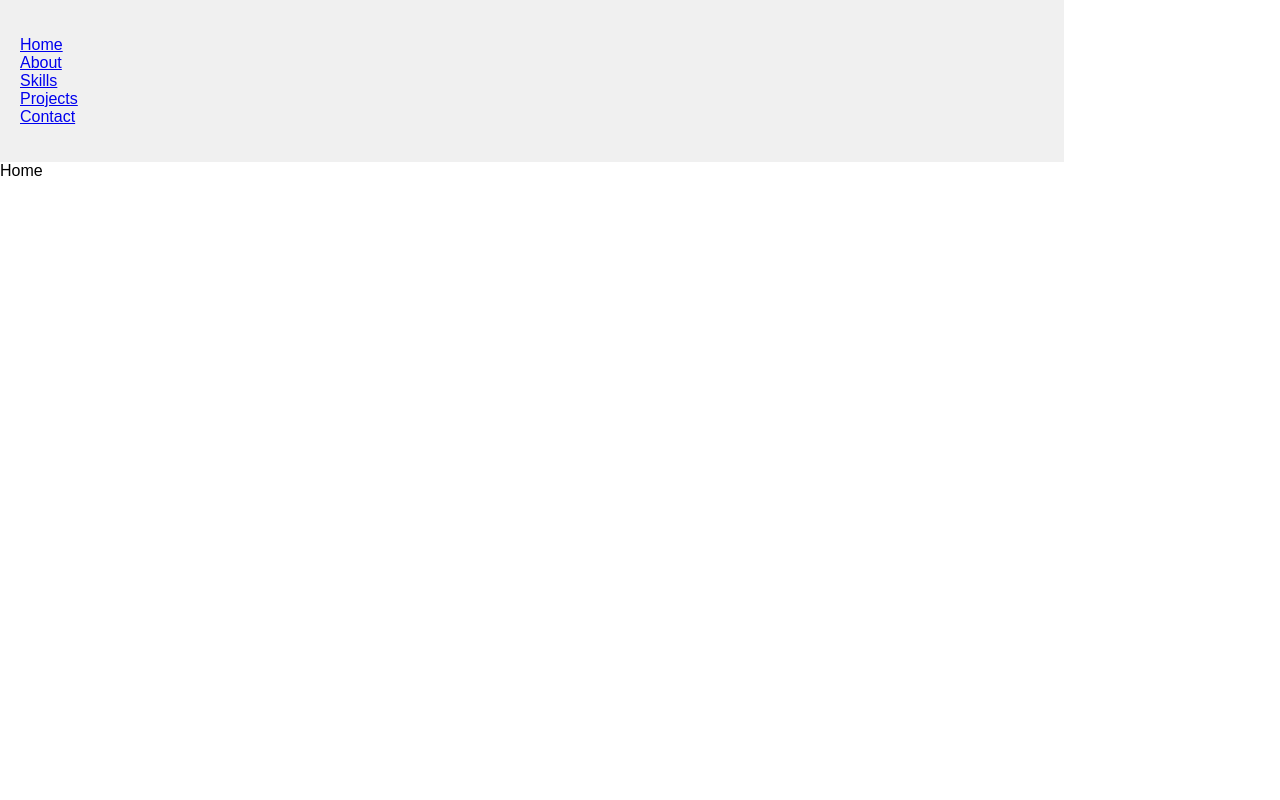
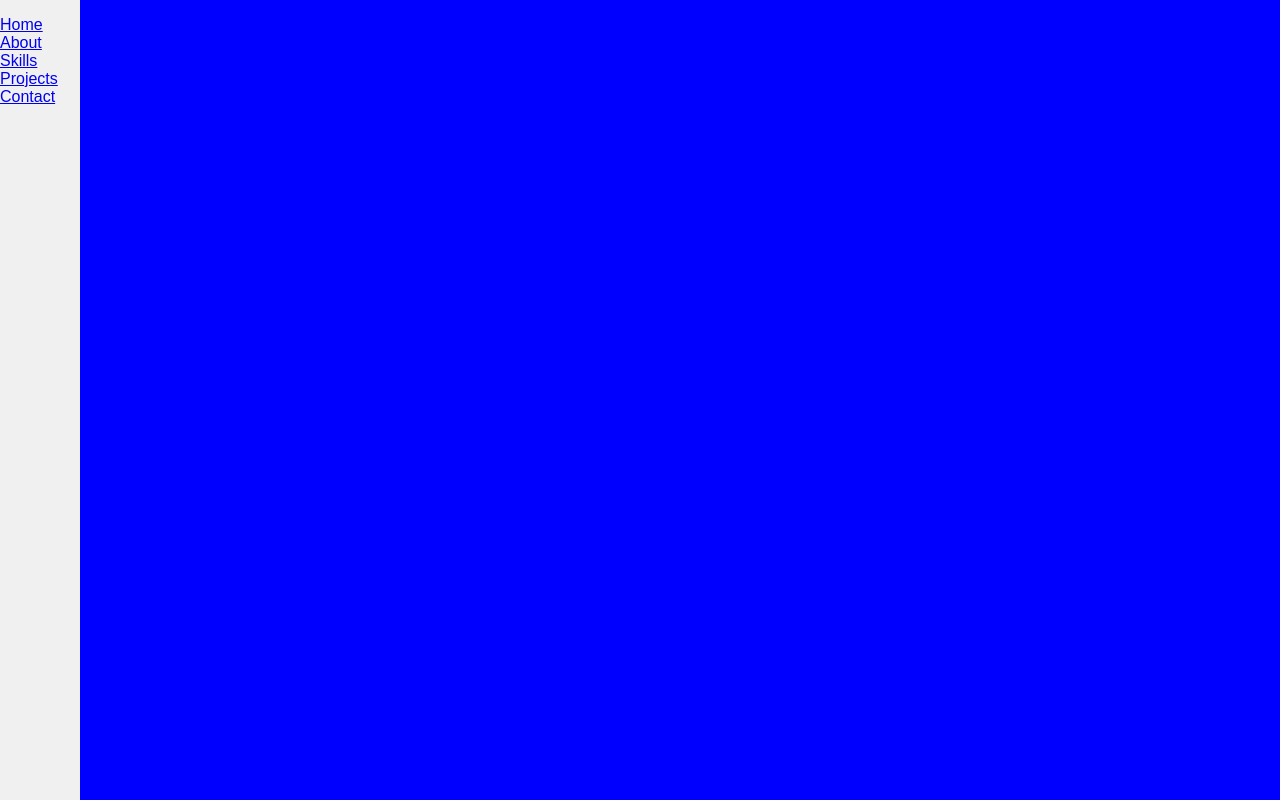
Before and after one commit to chiangshtaa/MichaelChiang, a React (Create React App) app: page / in a window 1280 px wide. Built offline with nearby package versions, Linux system fonts and the light colour scheme.

Commit message:
customize navbar to left w/ css

```diff
--- a/src/components/CustomNavbar.js
+++ b/src/components/CustomNavbar.js
@@ -1,5 +1,7 @@
 import React, {Component} from 'react';
 import { Link } from 'react-router-dom';
+
+import './css/CustomNavbar.css';
 
 // import {Navbar, Nav, NavItem, Button, Glyphicon} from 'react-bootstrap';
 
@@ -7,15 +9,9 @@ class CustomNavbar extends Component {
   render() {
     return (
       <div>
-        <div style={{ display: "flex" }}>
-          <div
-            style={{
-              padding: "20px",
-              width: "80%",
-              background: "#f0f0f0"
-            }}
-          >
-            <ul style={{ listStyleType: "none", padding: 0 }}>
+        <div className="container">
+          <div className="CustomNavBar">
+            <ul className="list">
               <li>
                 <Link to="/">Home</Link>
               </li>
--- a/src/components/css/CustomNavbar.css
+++ b/src/components/css/CustomNavbar.css
@@ -0,0 +1,31 @@
+.CustomNavBar {
+  width: 80px;
+  height: 100%;
+  background: #f0f0f0;
+  position: absolute;
+  /*min-height: 500px;*/
+}
+
+/*.container {
+  display: flex;
+}*/
+
+.list {
+  list-style-type: none;
+  padding: 0;
+}
+
+#root {
+  /*padding: 20px;
+  width: 80%;*/
+  background: blue;
+  height: 100%;
+}
+
+html {
+  height: 100%;
+}
+
+body {
+  height: 100%;
+}
```
